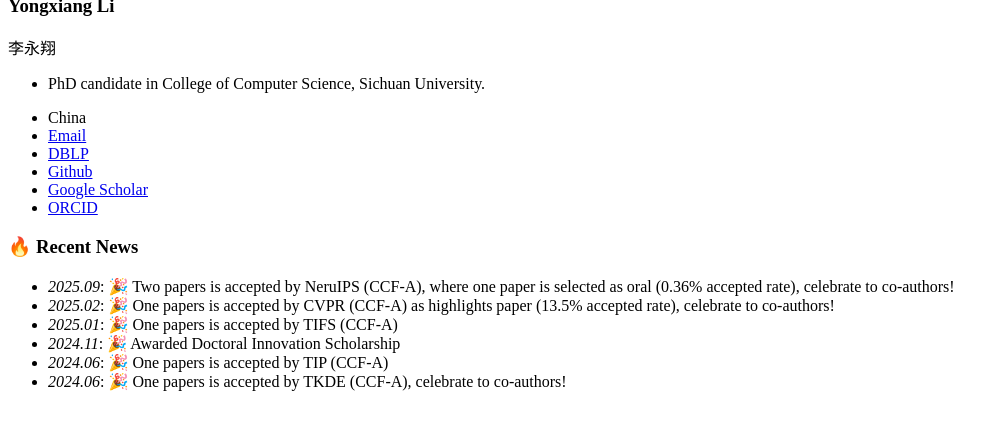
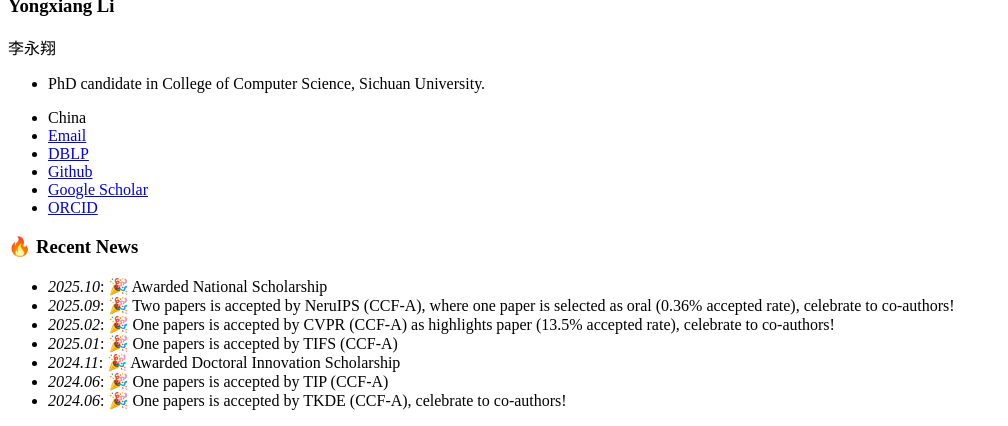
Before and after one commit to LYXRhythm/liyongxiang.github.io, a Jekyll site: the page built from _pages/includes/news.md, in a window 1280 px wide, cut to the strip 530-956 px from the top of the page. Shown: the whole strip, without its empty margins (0-1008 px from the left). Built offline with Jekyll 4.4.1, drawn with Linux system fonts in a browser that asks for light colours; our own code applies the rules of GitHub Pages for plain Markdown files.

Commit message:
Update news.md

```diff
--- a/_pages/includes/news.md
+++ b/_pages/includes/news.md
@@ -1,4 +1,5 @@
 # 🔥 Recent News
+- *2025.10*: 🎉 Awarded National Scholarship
 - *2025.09*: 🎉 Two papers is accepted by NeruIPS (CCF-A), where one paper is selected as oral (0.36% accepted rate), celebrate to co-authors!
 - *2025.02*: 🎉 One papers is accepted by CVPR (CCF-A) as highlights paper (13.5% accepted rate), celebrate to co-authors!
 - *2025.01*: 🎉 One papers is accepted by TIFS (CCF-A)
```
